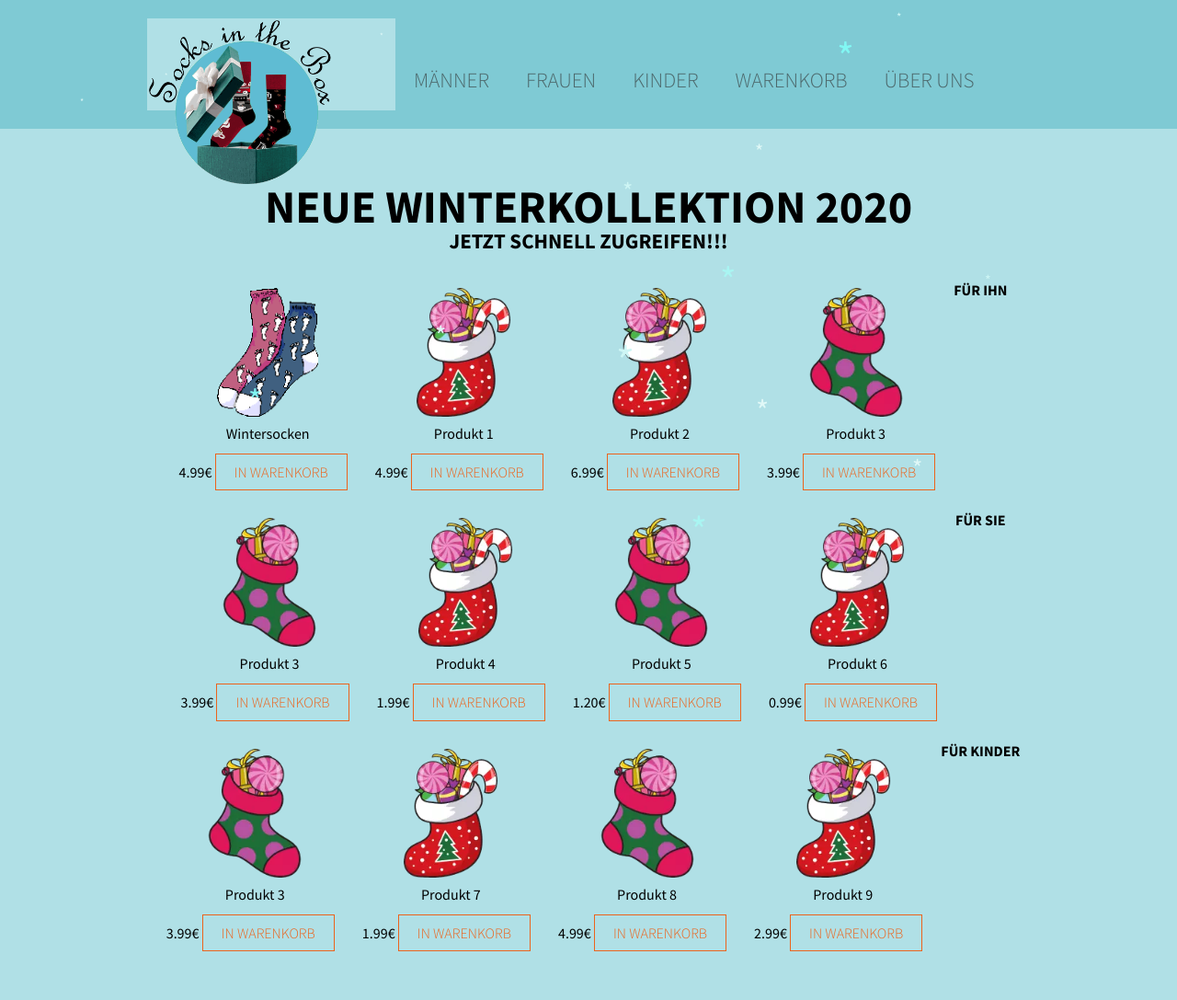
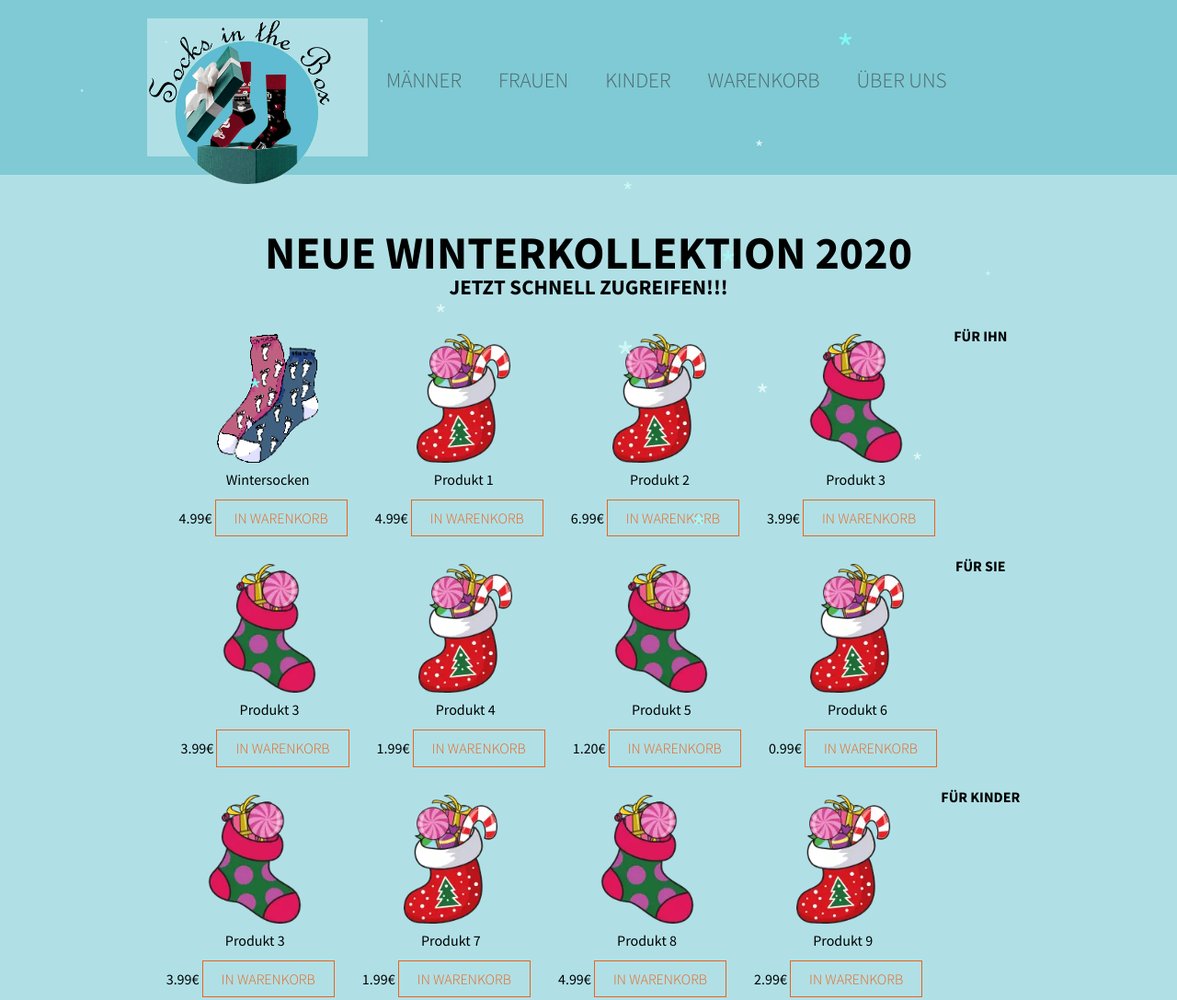
Before and after one commit to marvwyk/shop, a plain HTML site: page shop-master/Website 2/index.html in a window 1280 px wide. Shown: the top 1087 px of the page at 92% size. Drawn offline with nearby package versions, Linux system fonts and the light colour scheme; files whose address does not match are found by name.

Commit message:
Update style.css

```diff
--- a/shop-master/Website 2/css/style.css
+++ b/shop-master/Website 2/css/style.css
@@ -32,8 +32,8 @@ a {
 
 .logo {
   display: block;
-  width: 270px;
-  height: 100px;
+  width: 240px;
+  height: 150px;
   background: powderblue ;
   float: left;
 }
```
